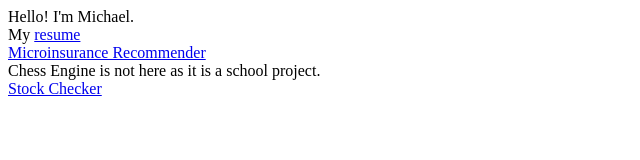
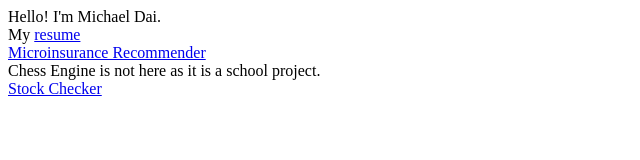
Before and after one commit to MDai99/MDai99.github.io, a plain HTML site: page index.html in a window 1280 px wide. Shown: the full height of the page, 0-640 px from the left. Drawn offline with Linux system fonts and the light colour scheme.

Commit message:
Update index.html

```diff
--- a/index.html
+++ b/index.html
@@ -1,6 +1,6 @@
 <html>
   <head>
-    Hello! I'm Michael.
+    Hello! I'm Michael Dai.
   </head>
   <body>
     <br>
```
